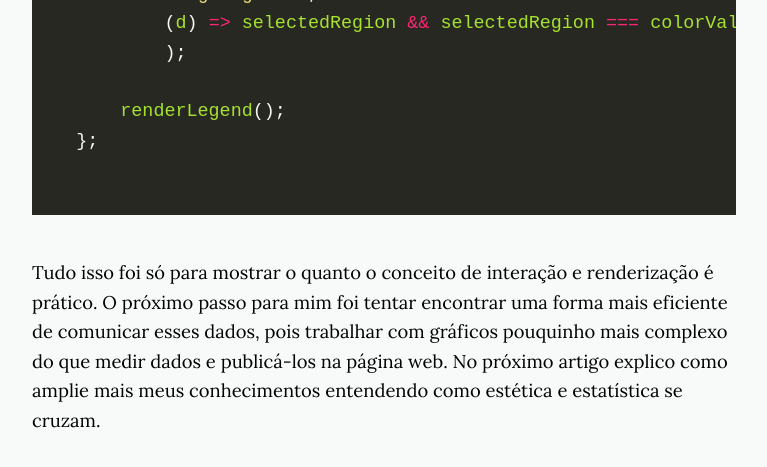
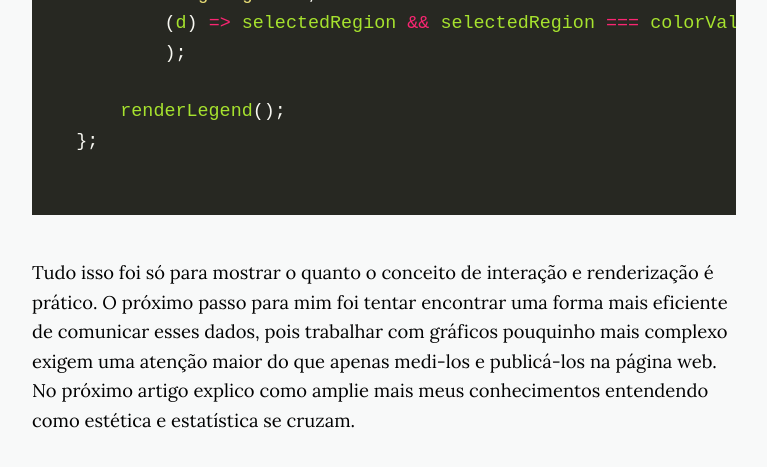
Before and after one commit to Nabucodono5or/Nabucodono5or.github.io, a Jekyll site: the page built from _posts/2020-12-01-tres-meses-parte2.markdown, in a window 1280 px wide and 900 px high, scrolled down 5811 px, cut to the strip 0-505 px from the top of the window. Shown: the top 467 px of the strip, without its empty margins (256-1023 px from the left). Built offline with Jekyll 4.4.1, drawn with Linux system fonts in a browser that asks for light colours; nearby versions of some CDN libraries.

Commit message:
corrigido artigo 01-12-2020

```diff
--- a/_posts/2020-12-01-tres-meses-parte2.markdown
+++ b/_posts/2020-12-01-tres-meses-parte2.markdown
@@ -188,4 +188,4 @@ Abaixo código que altera a variável externa.
 <br>
 
 Tudo isso foi só para mostrar o quanto o conceito de interação e renderização é prático.
-O próximo passo para mim foi tentar encontrar uma forma mais eficiente de comunicar esses dados, pois trabalhar com gráficos pouquinho mais complexo do que medir dados e publicá-los na página web. No próximo artigo explico como amplie mais meus conhecimentos entendendo como estética e estatística se cruzam.
+O próximo passo para mim foi tentar encontrar uma forma mais eficiente de comunicar esses dados, pois trabalhar com gráficos pouquinho mais complexo exigem uma atenção maior do que apenas medi-los e publicá-los na página web. No próximo artigo explico como amplie mais meus conhecimentos entendendo como estética e estatística se cruzam.
```
